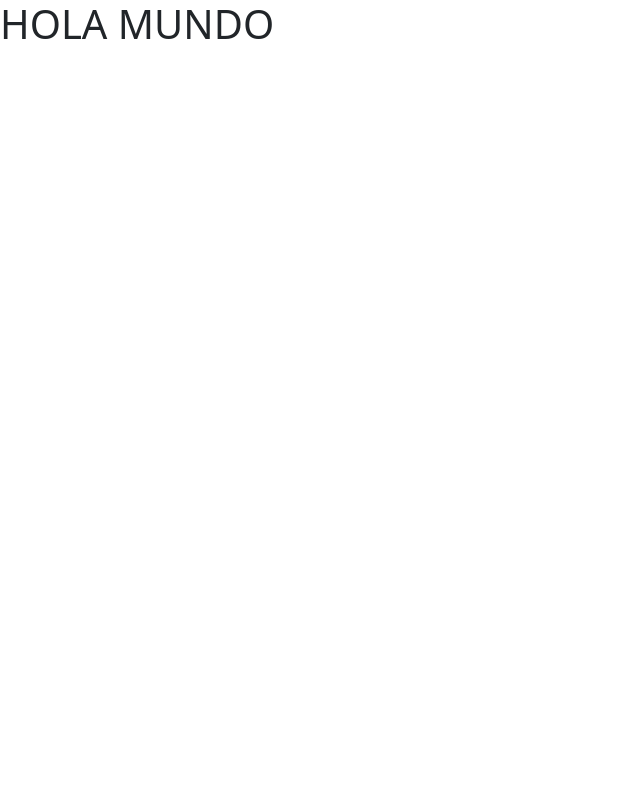
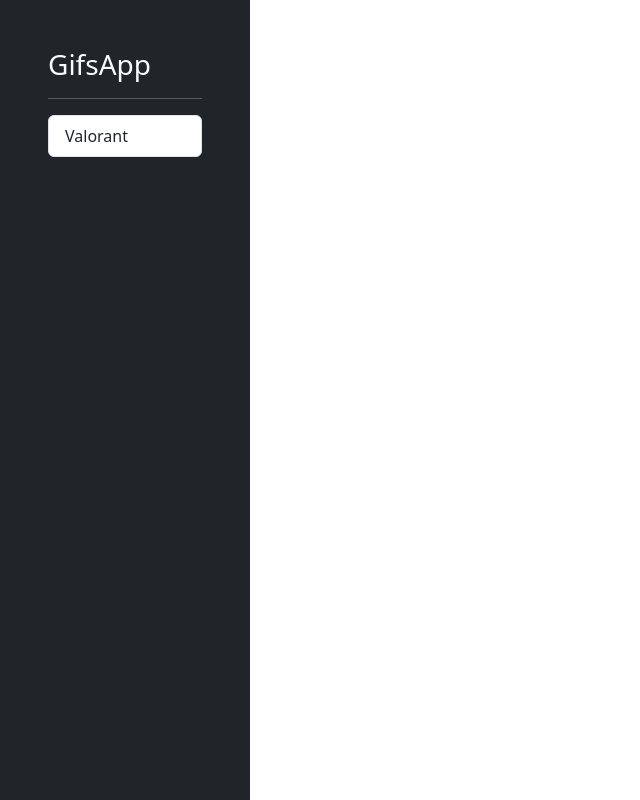
Before and after one commit to OsAlva/GifsApp, an Angular app: page / in a window 1280 px wide. Shown: the whole page, without its empty margins (0-640 px from the left). Built offline with nearby package versions, Linux system fonts and the light colour scheme.

Commit message:
diseño y estructura inicial del proyecto

```diff
--- a/src/app/app.component.html
+++ b/src/app/app.component.html
@@ -1 +1,8 @@
-<h1>HOLA MUNDO</h1>
+<div class="d-flex">
+  <!--Sidebar-->
+  <shared-sidebar></shared-sidebar>
+
+
+
+  <!--Main layout-->
+</div>
--- a/src/app/app.module.ts
+++ b/src/app/app.module.ts
@@ -2,13 +2,17 @@
 import { BrowserModule } from '@angular/platform-browser';
 
 import { AppComponent } from './app.component';
+import { GifsModule } from './gifs/gifs.module';
+import { SharedModule } from './shared/shared.module';
 
 @NgModule({
   declarations: [
     AppComponent
   ],
   imports: [
-    BrowserModule
+    BrowserModule,
+    GifsModule,
+    SharedModule
   ],
   providers: [],
   bootstrap: [AppComponent]
--- /dev/null
+++ b/src/app/shared/components/sidebar/sidebar.component.css
@@ -0,0 +1,4 @@
+#sidebar{
+   height: 100vh;
+   width: 250px;
+}
--- /dev/null
+++ b/src/app/shared/components/sidebar/sidebar.component.html
@@ -0,0 +1,8 @@
+<div class="bg-dark border-right p-5" id="sidebar">
+    <h3 class="text-light">GifsApp</h3>
+    <hr class="text-white">
+
+    <div class="list-group list-reset">
+        <button class="list-group-item list-group-item-action">Valorant</button>
+    </div>
+</div>
--- /dev/null
+++ b/src/app/shared/shared.module.ts
@@ -0,0 +1,18 @@
+import { NgModule } from '@angular/core';
+import { CommonModule } from '@angular/common';
+import { SidebarComponent } from './components/sidebar/sidebar.component';
+
+
+
+@NgModule({
+  declarations: [
+    SidebarComponent
+  ],
+  imports: [
+    CommonModule
+  ],
+  exports:[
+    SidebarComponent//exportamos el componente para poder usarlo en otros modulos
+  ]
+})
+export class SharedModule { }
--- a/src/index.html
+++ b/src/index.html
@@ -4,9 +4,9 @@
   <meta charset="utf-8">
   <title>GifsApp</title>
   <base href="/">
-  <link href="https://cdn.jsdelivr.net/npm/bootstrap@5.3.0/dist/css/bootstrap.min.css" rel="stylesheet" integrity="sha384-9ndCyUaIbzAi2FUVXJi0CjmCapSmO7SnpJef0486qhLnuZ2cdeRhO02iuK6FUUVM" crossorigin="anonymous">
   <meta name="viewport" content="width=device-width, initial-scale=1">
   <link rel="icon" type="image/x-icon" href="favicon.ico">
+  <link href="https://cdn.jsdelivr.net/npm/bootstrap@5.3.0/dist/css/bootstrap.min.css" rel="stylesheet" integrity="sha384-9ndCyUaIbzAi2FUVXJi0CjmCapSmO7SnpJef0486qhLnuZ2cdeRhO02iuK6FUUVM" crossorigin="anonymous">
 </head>
 <body>
 
```
Also changed, not shown: src/app/gifs/gifs.module.ts (added, +12 -0 lines), src/app/shared/components/sidebar/sidebar.component.ts (added, +10 -0 lines), 1 other file (tests, documents, lock files or other folders).
